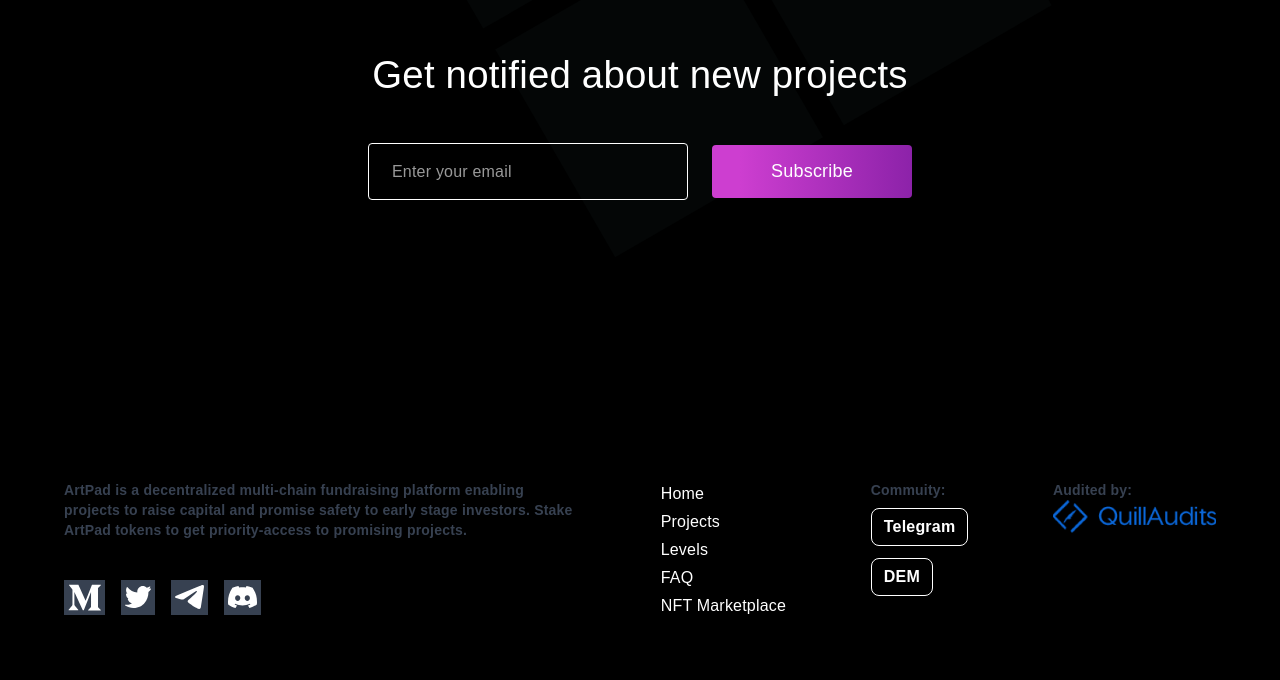
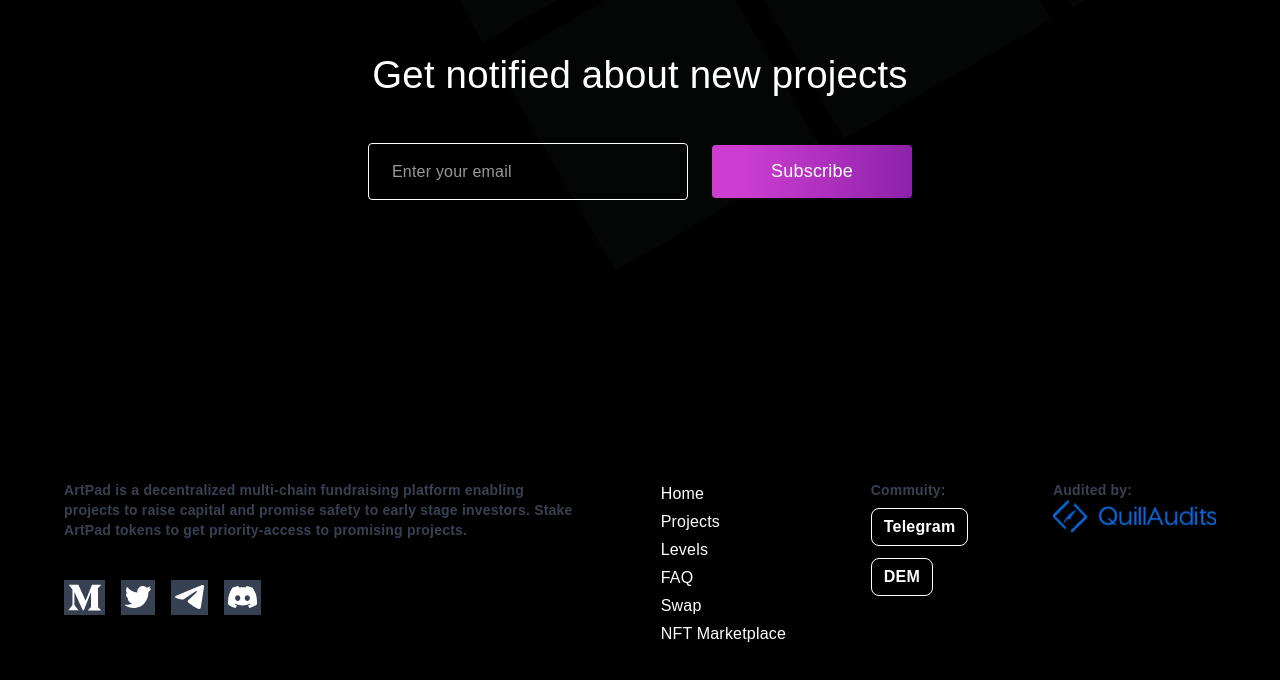
Before and after one commit to lazizbeksultanov/artpadlevels, a React (Create React App) app: page / in a window 1280 px wide. Shown: the part 2984-3664 px from the top of the page. Built offline with nearby package versions, Linux system fonts and the light colour scheme.

Commit message:
Footer adding swap Link

```diff
--- a/src/components/Footer/Footer.js
+++ b/src/components/Footer/Footer.js
@@ -33,6 +33,7 @@ const Footer = () => {
                 <Link to="/projects" className="hover:text-[#CD3ED0] block py-0.5">Projects</Link>
                 <Link to="/levels" className="hover:text-[#CD3ED0] block py-0.5">Levels</Link>
                 <Link to="/faq" className="hover:text-[#CD3ED0] block py-0.5">FAQ</Link>
+                <Link to="/swap" className="hover:text-[#CD3ED0] block py-0.5">Swap</Link>
                 <Link to="/market" className="hover:text-[#CD3ED0] block py-0.5">NFT Marketplace</Link>
               </div>
             </div>
@@ -52,6 +53,7 @@ const Footer = () => {
                   <Link to="/projects" className="hover:text-[#CD3ED0] block py-0.5">Projects</Link>
                   <Link to="/levels" className="hover:text-[#CD3ED0] block py-0.5">Levels</Link>
                   <Link to="/faq" className="hover:text-[#CD3ED0] block py-0.5">FAQ</Link>
+                  <Link to="/swap" className="hover:text-[#CD3ED0] block py-0.5">Swap</Link>
                   <Link to="/market" className="hover:text-[#CD3ED0] block py-0.5">NFT Marketplace</Link>
                 </div>
               </div>
```
